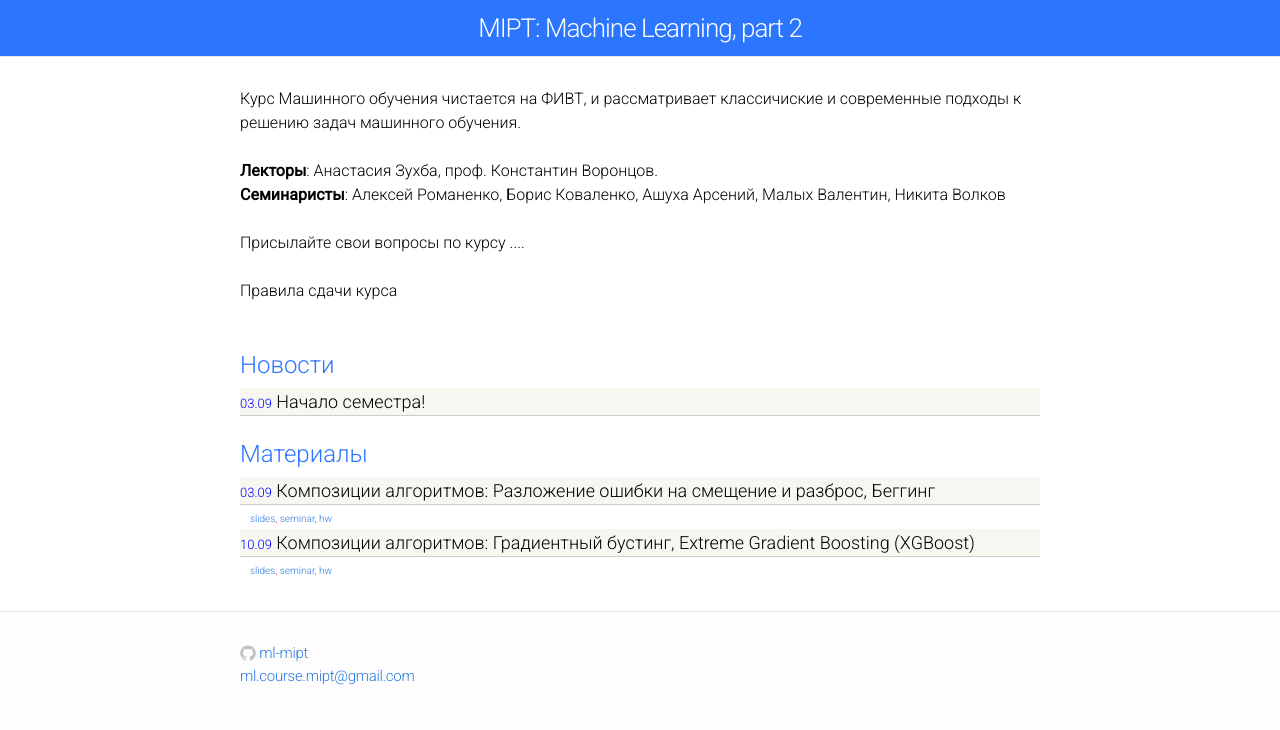
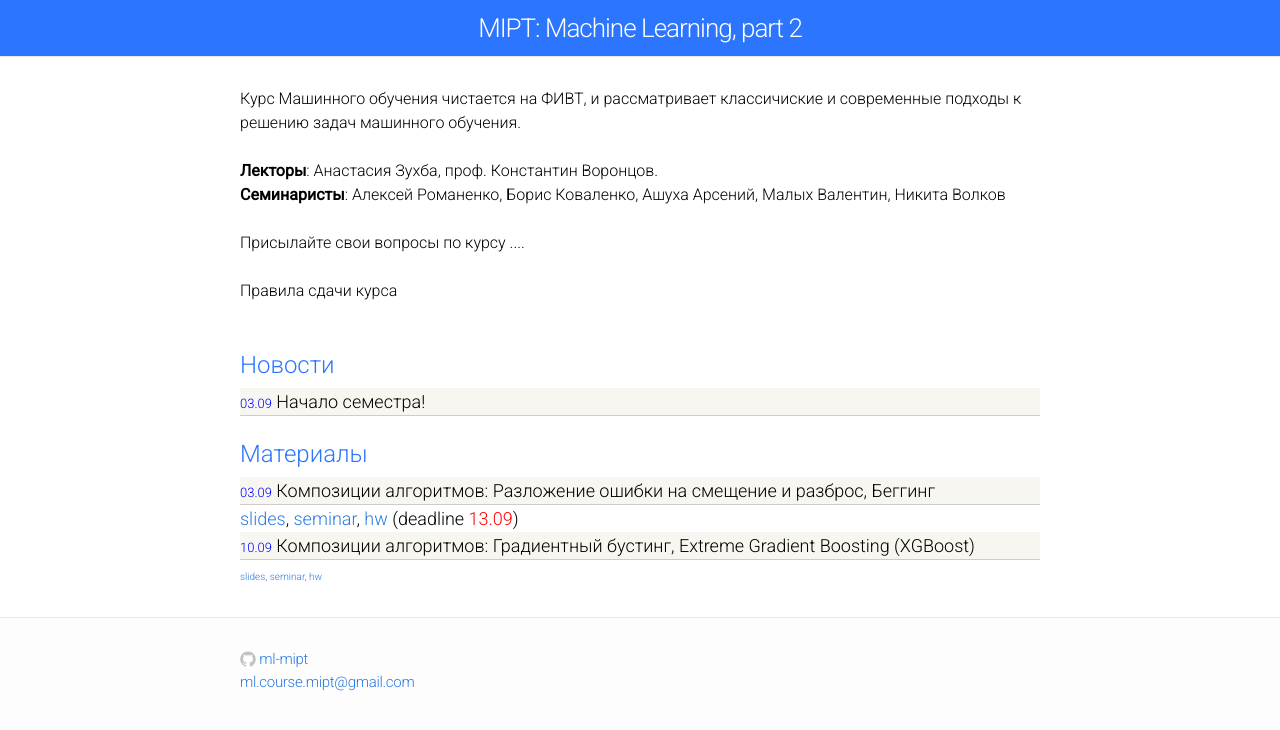
Before and after one commit to ml-mipt/old-ml-mipt.github.io, a Jekyll site: the page built from index.html, in a window 1280 px wide. Shown: the top 730 px of the page. Built offline with Jekyll 4.4.1, drawn with Linux system fonts in a browser that asks for light colours.

Commit message:
start23211

```diff
--- a/index.html
+++ b/index.html
@@ -27,14 +27,14 @@ layout: default
     <div class="materials-item">
       <font size="2" color="blue">03.09</font> Композиции алгоритмов: Разложение ошибки на смещение и разброс, Беггинг
     </div>
-    <div class="kw">
-        <font size="1.5" color="red"><a href="URL">slides</a>, <link href="URL"><a href="URL">seminar</a>, <a href="URL">hw</a></font>
+    <div>
+        <a href="URL">slides</a>, <link href="URL"><a href="URL">seminar</a>, <a href="URL">hw</a> (deadline <font color="red">13.09</font>)
     </div>
 
     <div class="materials-item">
       <font size="2" color="blue">10.09</font> Композиции алгоритмов: Градиентный бустинг, Extreme Gradient Boosting (XGBoost)
     </div>
-    <div class="kw">
+    <div>
         <font size="1.5" color="red"><a href="URL">slides</a>, <link href="URL"><a href="URL">seminar</a>, <a href="URL">hw</a></font>
     </div>
 
```
